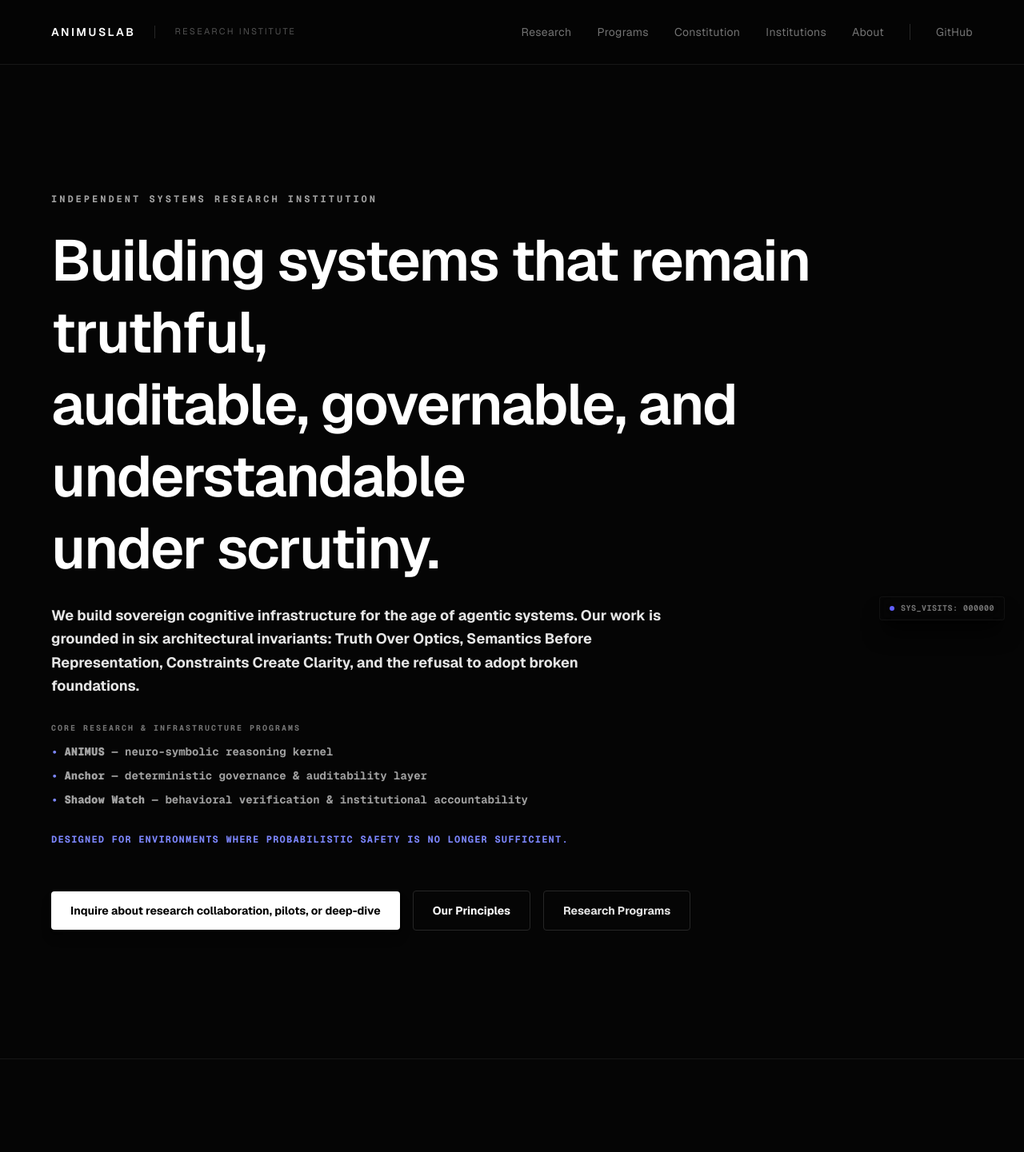
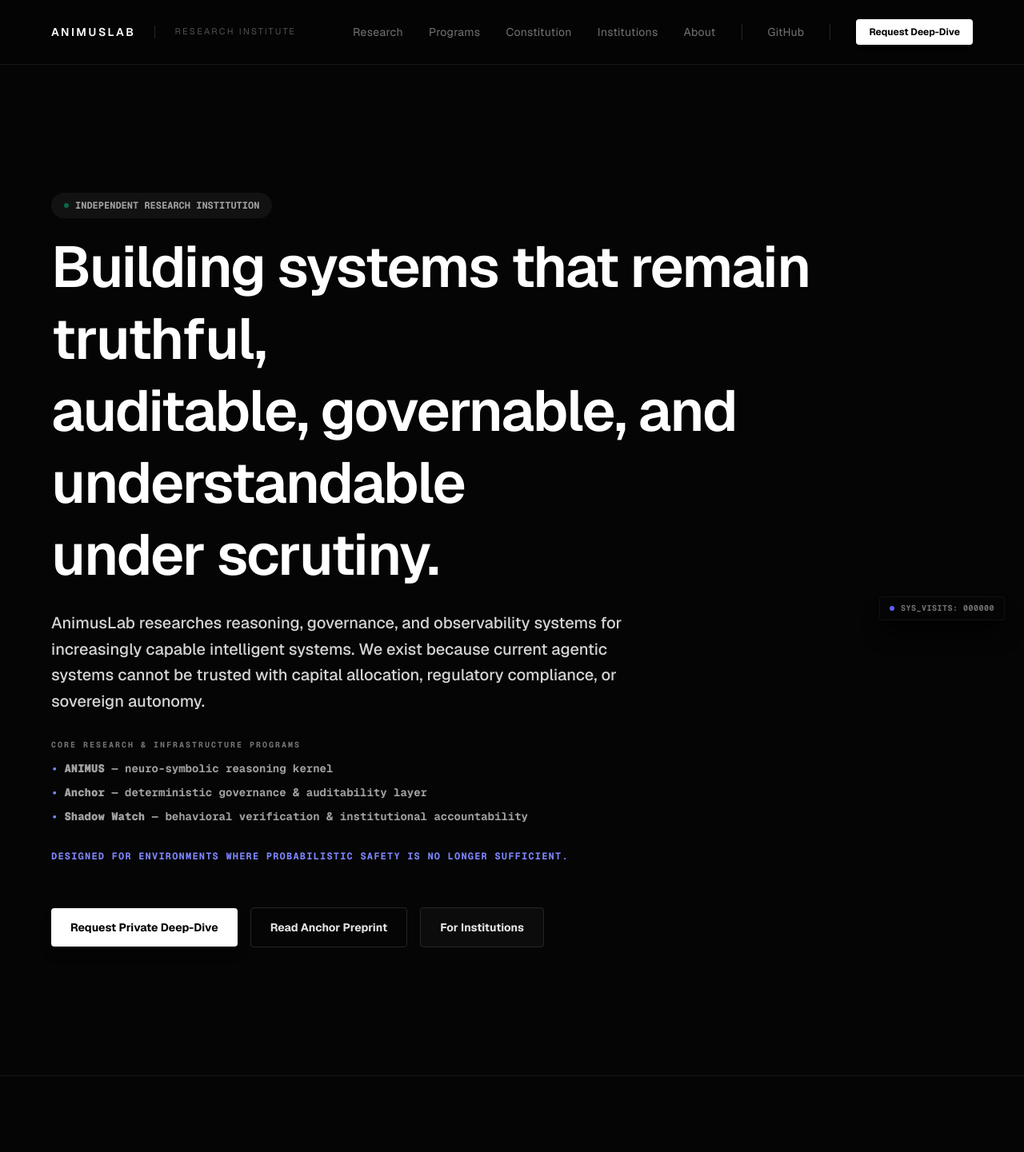
Before and after one commit to AnimusLab/animus-manifesto, a Next.js app: page / in a window 1280 px wide. Shown: the top 1441 px of the page at 80% size. Built offline with nearby package versions, Linux system fonts and the light colour scheme; no server answers.

Commit message:
style: refine hero, style flagship badge, enhance Zenodo metrics, and add header Request Deep-Dive CTA

```diff
--- a/app/components/Header.tsx
+++ b/app/components/Header.tsx
@@ -99,6 +99,15 @@ export default function Header() {
               GitHub
             </a>
 
+            <div className="hidden md:block h-5 w-px bg-neutral-800" />
+
+            <a
+              href="mailto:tan@animuslab.dev?subject=AnimusLab%20-%20Request%20Technical%20Deep-Dive"
+              className="hidden md:inline-flex items-center justify-center bg-white text-black hover:bg-neutral-200 px-4 py-2 text-xs font-bold transition-all rounded-sm shadow-md"
+            >
+              Request Deep-Dive
+            </a>
+
           </nav>
 
         </div>
--- a/app/page.tsx
+++ b/app/page.tsx
@@ -15,9 +15,10 @@ export default function Home() {
             <div className="space-y-10">
 
               <div className="space-y-6">
-                <p className="text-xs uppercase tracking-[0.25em] text-neutral-400 font-bold mb-6 font-mono">
-                  Independent Systems Research Institution
-                </p>
+                <div className="inline-flex items-center gap-2 bg-white/5 px-4 py-2 rounded-full mb-4 text-xs font-mono font-bold text-neutral-400">
+                  <span className="h-1.5 w-1.5 rounded-full bg-emerald-500 animate-pulse"></span>
+                  INDEPENDENT RESEARCH INSTITUTION
+                </div>
 
                 <h1 className="text-4xl md:text-6xl lg:text-7xl font-semibold text-white leading-tight tracking-tight max-w-5xl">
                   Building systems that remain truthful,<br className="hidden lg:inline" />
@@ -25,8 +26,8 @@ export default function Home() {
                   under scrutiny.
                 </h1>
 
-                <p className="max-w-3xl text-lg text-neutral-200 font-bold leading-relaxed">
-                  We build sovereign cognitive infrastructure for the age of agentic systems. Our work is grounded in six architectural invariants: Truth Over Optics, Semantics Before Representation, Constraints Create Clarity, and the refusal to adopt broken foundations.
+                <p className="max-w-3xl text-xl text-neutral-300 font-medium leading-relaxed">
+                  AnimusLab researches reasoning, governance, and observability systems for increasingly capable intelligent systems. We exist because current agentic systems cannot be trusted with capital allocation, regulatory compliance, or sovereign autonomy.
                 </p>
 
                 <div className="max-w-3xl space-y-2.5 pt-2 text-sm text-neutral-400 font-mono font-bold">
@@ -52,24 +53,26 @@ export default function Home() {
 
               <div className="flex flex-wrap items-center gap-4 pt-4">
                 <a
-                  href="mailto:tan@animuslab.dev?subject=Institutional%20Inquiry%20-%20AnimusLab"
+                  href="mailto:tan@animuslab.dev?subject=AnimusLab%20-%20Request%20Technical%20Deep-Dive"
                   className="bg-white text-black hover:bg-neutral-200 px-6 py-3.5 text-sm font-bold transition-all rounded-sm shadow-lg shadow-black/30"
                 >
-                  Inquire about research collaboration, pilots, or deep-dive
+                  Request Private Deep-Dive
+                </a>
+
+                <a
+                  href="https://zenodo.org/records/19734724"
+                  target="_blank"
+                  rel="noopener noreferrer"
+                  className="border border-neutral-800 px-6 py-3.5 text-sm text-neutral-200 hover:text-white transition-colors font-bold rounded-sm"
+                >
+                  Read Anchor Preprint
                 </a>
 
                 <Link
-                  href="/constitution"
-                  className="border border-neutral-800 px-6 py-3.5 text-sm text-white hover:bg-neutral-950 transition-colors font-bold rounded-sm"
+                  href="/institutions"
+                  className="border border-neutral-800 px-6 py-3.5 text-sm text-neutral-200 hover:text-white transition-colors font-bold rounded-sm bg-neutral-900/40"
                 >
-                  Our Principles
-                </Link>
-
-                <Link
-                  href="/programs"
-                  className="border border-neutral-800 px-6 py-3.5 text-sm text-neutral-200 hover:text-white transition-colors font-bold rounded-sm"
-                >
-                  Research Programs
+                  For Institutions
                 </Link>
               </div>
             </div>
@@ -247,7 +250,10 @@ export default function Home() {
                 </Link>
               </div>
 
-              <div className="border border-indigo-900 bg-[#07080c]/30 p-8 flex flex-col justify-between shadow-[0_0_15px_rgba(99,102,241,0.02)]">
+              <div className="border border-indigo-900 bg-[#07080c]/35 p-8 flex flex-col justify-between shadow-[0_0_20px_rgba(99,102,241,0.05)] relative overflow-hidden">
+                <div className="absolute top-0 right-0 bg-indigo-950/80 border-l border-b border-indigo-900/60 text-indigo-400 font-mono text-[8px] uppercase tracking-widest px-2.5 py-1 font-bold">
+                  Flagship
+                </div>
                 <div>
                   <h3 className="text-2xl font-bold text-white mb-2">
                     Anchor
@@ -329,13 +335,12 @@ export default function Home() {
                 This paper defines the specifications for Anchor, a deterministic governance layer operating at runtime. It details the compile-time AST verification routines, cryptographic decision chains, and high-security runtime sandboxing protocols.
               </p>
 
-              <div className="flex flex-wrap items-center gap-6 pt-2">
-                <div className="flex gap-4 text-xs font-mono text-neutral-400 font-bold">
-                  <span>Zenodo Registry</span>
-                  <span>•</span>
-                  <span>106 views</span>
-                  <span>•</span>
-                  <span>76 downloads</span>
+              <div className="flex flex-wrap items-center gap-6 pt-4">
+                <div className="flex items-center gap-4 text-xs font-mono font-bold text-neutral-400">
+                  <span className="text-[10px] bg-indigo-950/50 text-indigo-400 px-2 py-0.5 border border-indigo-900/50 rounded-sm">Zenodo Registry</span>
+                  <span className="flex items-center gap-1.5"><span className="text-white font-semibold">106</span> views</span>
+                  <span className="text-neutral-700">•</span>
+                  <span className="flex items-center gap-1.5"><span className="text-white font-semibold">76</span> downloads</span>
                 </div>
                 <div className="h-4 w-px bg-neutral-800 hidden sm:block" />
                 <a
```
